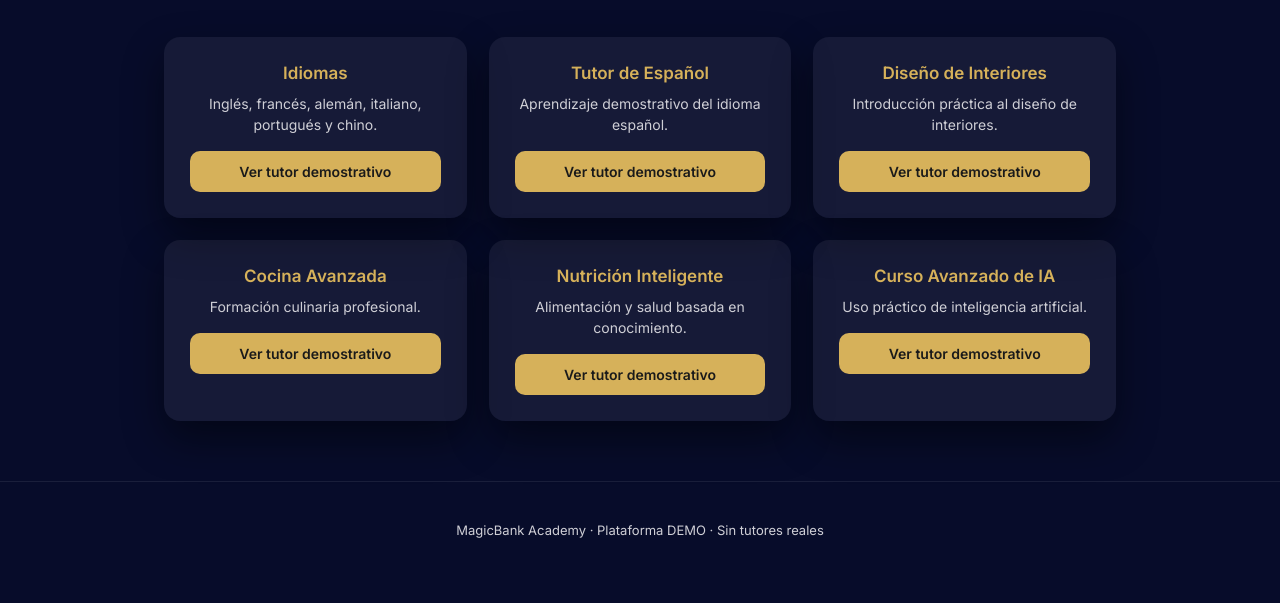
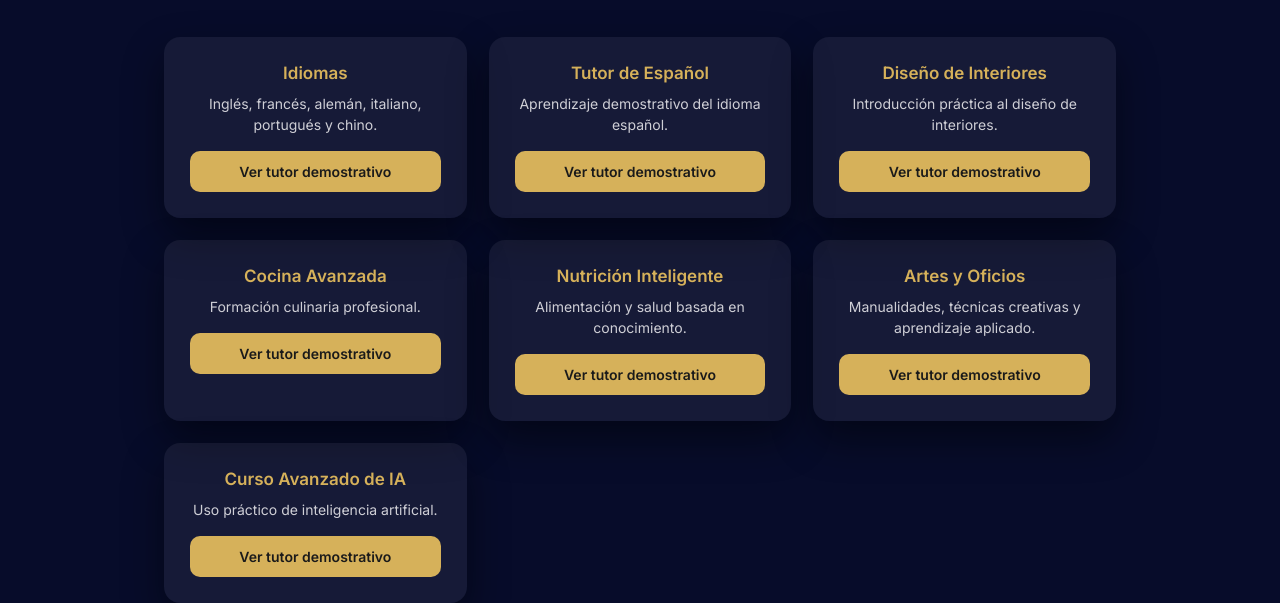
Before and after one commit to Gustpuert/magicbank--demo, a plain HTML site: page academy-demo.html in a window 1280 px wide. Shown: the part 224-827 px from the top of the page. Before the commit the page ends 802 px from the top, so only its background shows below. Drawn offline with Linux system fonts and the light colour scheme.

Commit message:
Update academy-demo.html

```diff
--- a/academy-demo.html
+++ b/academy-demo.html
@@ -172,6 +172,13 @@
         Ver tutor demostrativo
       </a>
     </div>
+    <div class="card">
+  <h3>Artes y Oficios</h3>
+  <p>Manualidades, técnicas creativas y aprendizaje aplicado.</p>
+  <a href="https://chatgpt.com/g/g-69685852ffa881918d23c7b9d0bed3c9-tutor-demostrativo-de-artes-crafts-demo-tutor" target="_blank">
+    Ver tutor demostrativo
+  </a>
+    </div>
 
     <div class="card">
       <h3>Curso Avanzado de IA</h3>
```
